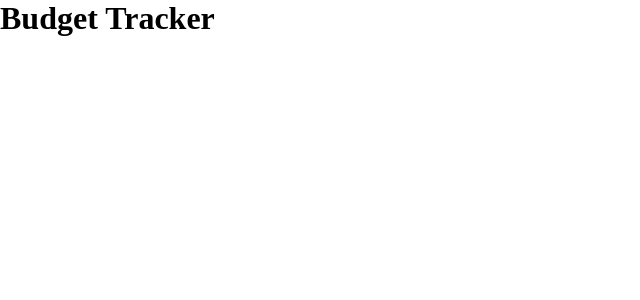
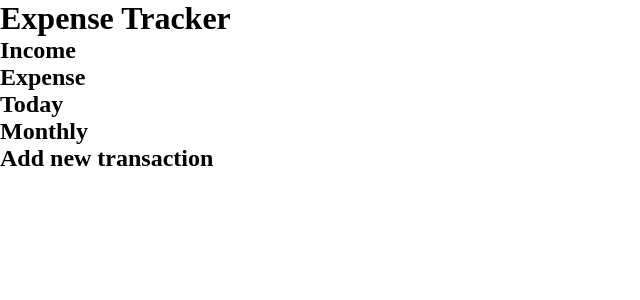
Before and after one commit to jozefkubis/budget-app, a React (Create React App) app: page / in a window 1280 px wide. Shown: the top 300 px of the page, without its empty margins (0-640 px from the left). Built offline with nearby package versions, Linux system fonts and the light colour scheme.

Commit message:
Vytvorenie prvotnej struktury

```diff
--- a/src/App.js
+++ b/src/App.js
@@ -2,8 +2,69 @@ import { useState } from "react"
 
 export default function App() {
   return (
-    <div>
-      <h1>Budget Tracker</h1>
+    <div className="app">
+      <Header />
+      <Balnce />
+      <Today />
+      <Monthly />
+      <Add />
     </div>
   )
 }
+
+function Header() {
+  return (
+    <div className="header">
+      <h1>Expense Tracker</h1>
+    </div>
+  )
+}
+
+function Balnce() {
+  return (
+    <div className="balance">
+      <Income />
+      <Expense />
+    </div>
+  )
+}
+
+function Income() {
+  return (
+    <div className="income">
+      <h2>Income</h2>
+    </div>
+  )
+}
+
+function Expense() {
+  return (
+    <div className="expense">
+      <h2>Expense</h2>
+    </div>
+  )
+}
+
+function Today() {
+  return (
+    <div className="today">
+      <h2>Today</h2>
+    </div>
+  )
+}
+
+function Monthly() {
+  return (
+    <div className="monthly">
+      <h2>Monthly</h2>
+    </div>
+  )
+}
+
+function Add() {
+  return (
+    <div className="add">
+      <h2>Add new transaction</h2>
+    </div>
+  )
+}
```
